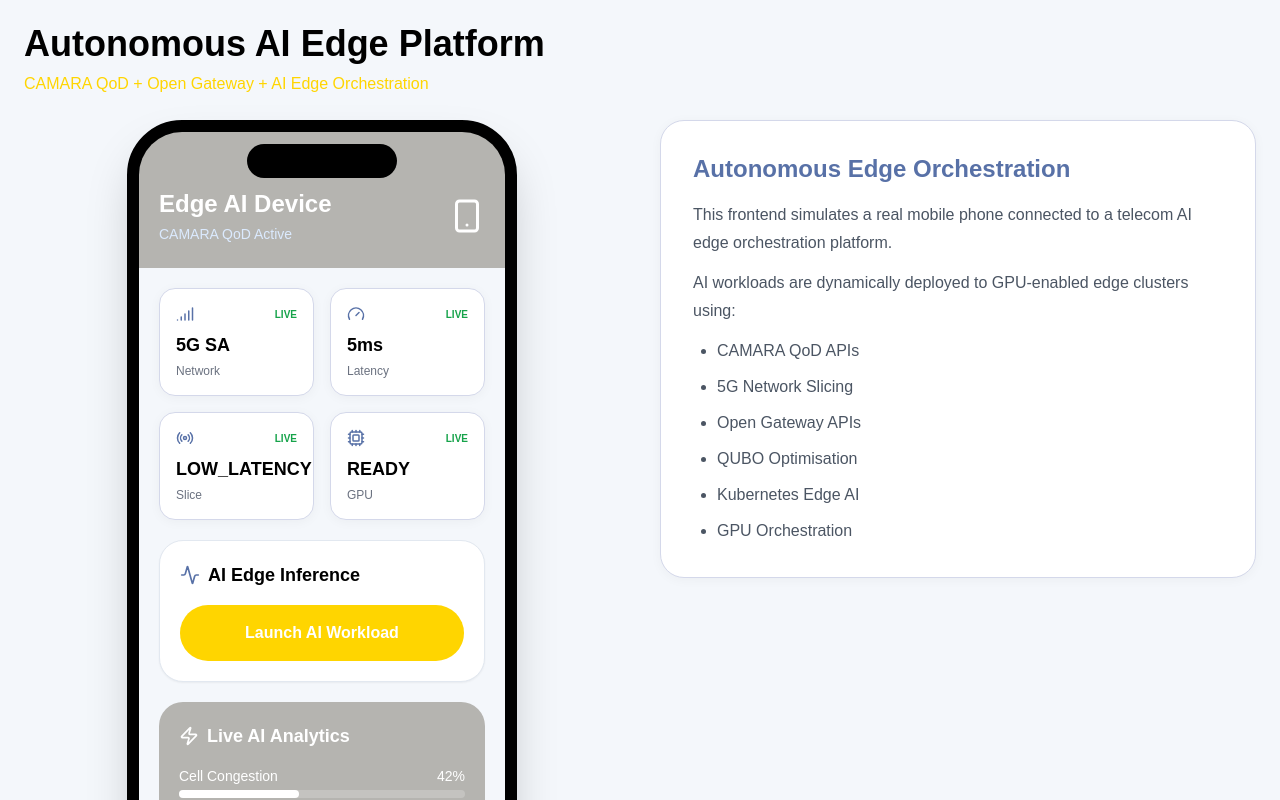
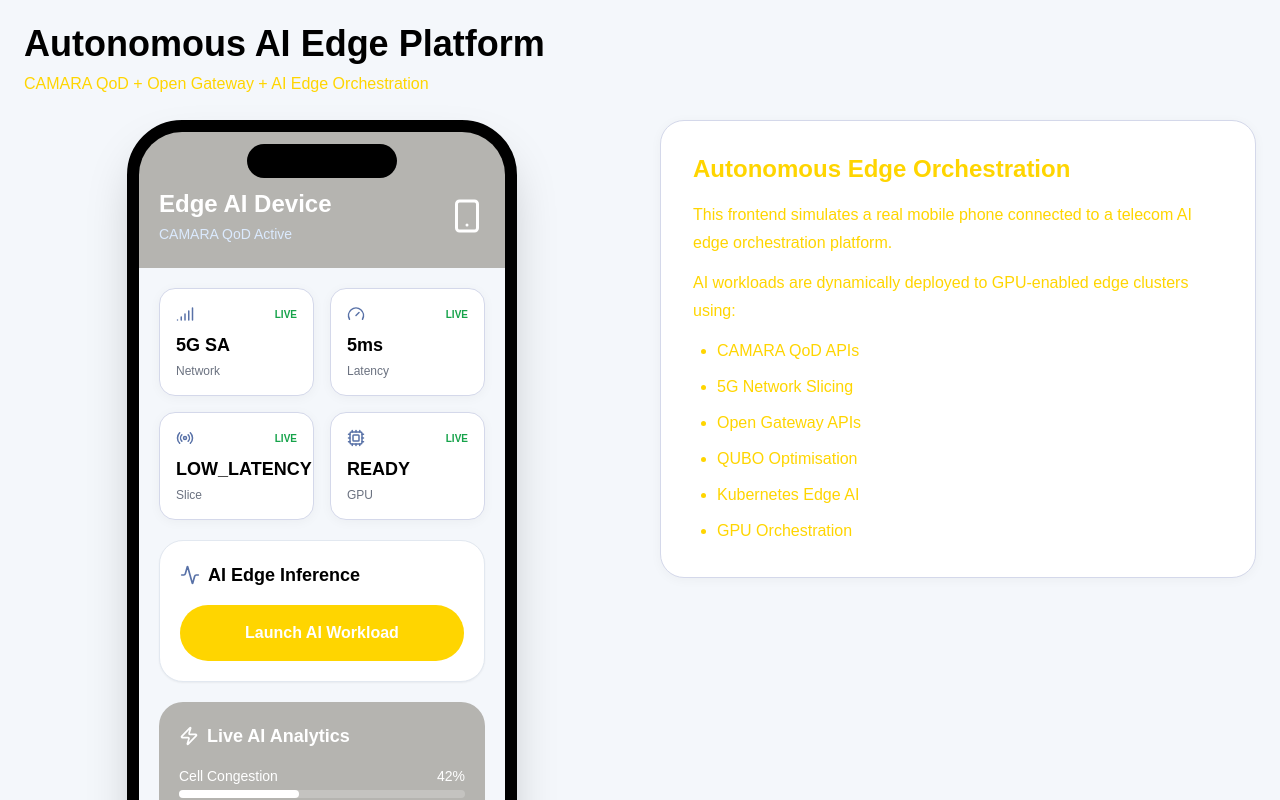
Before and after one commit to vomosev/ega-acg-frontend-component-app, a Next.js app: page /telecom in a window 1280 px wide. Shown: the top 800 px of the page. Built offline with nearby package versions, Linux system fonts and the light colour scheme.

Commit message:
Initial telecom AI edge frontend

```diff
--- a/src/components/TelecomMobileMockup.tsx
+++ b/src/components/TelecomMobileMockup.tsx
@@ -339,14 +339,14 @@ export default function TelecomMobileMockup() {
           <h2 className="
             text-2xl
             font-bold
-            text-[#5871A7]
+            text-clgeodrops
             mb-4
           ">
             Autonomous Edge Orchestration
           </h2>
 
           <div className="
-            text-gray-600
+            text-clgeodrops
             leading-7
             space-y-3
           ">
```
